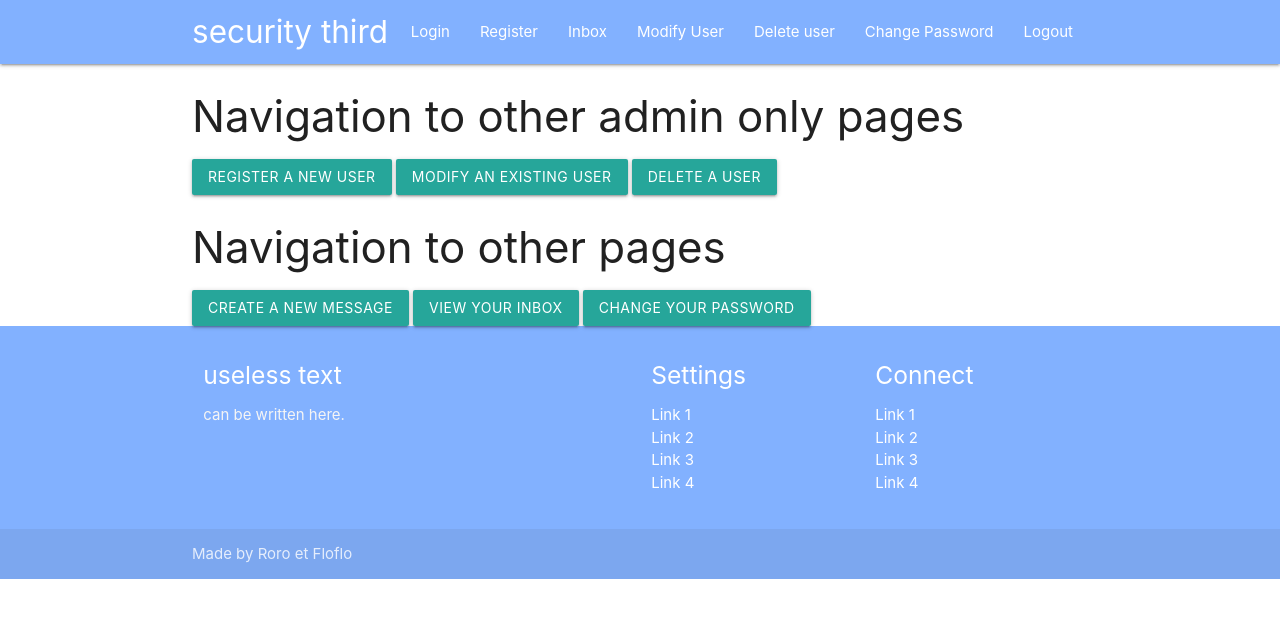
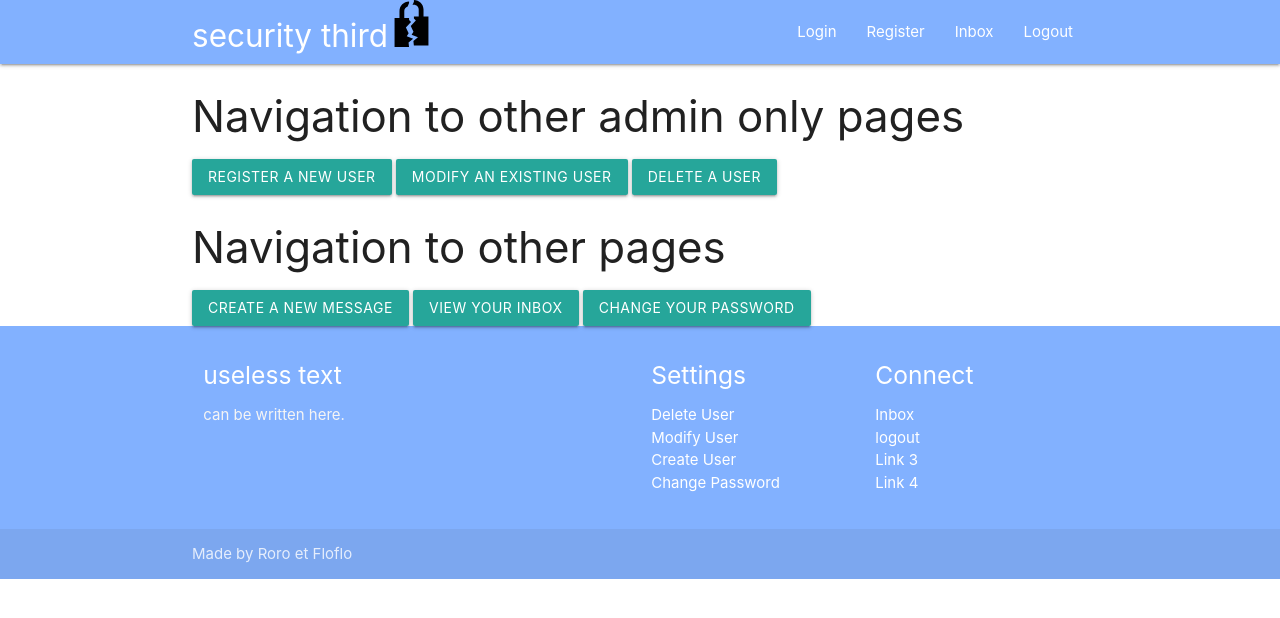
Before and after one commit to FlorianMulhauser/STI-Projet1, a PHP site: page /home.php in a window 1280 px wide. Shown: the top 618 px of the page. Run offline with PHP 8.4, Linux system fonts and the light colour scheme.

Commit message:
added logo :D

```diff
--- a/site/html/fragments/footer.php
+++ b/site/html/fragments/footer.php
@@ -10,17 +10,17 @@
             <div class="col l3 s12">
                 <h5 class="white-text">Settings</h5>
                 <ul>
-                    <li><a class="white-text" href="#!">Link 1</a></li>
-                    <li><a class="white-text" href="#!">Link 2</a></li>
-                    <li><a class="white-text" href="#!">Link 3</a></li>
-                    <li><a class="white-text" href="#!">Link 4</a></li>
+                    <li><a class="white-text" href="deleteUser.php">Delete User</a></li>
+                    <li><a class="white-text" href="modifyUser.php">Modify User</a></li>
+                    <li><a class="white-text" href="createUser.php">Create User</a></li>
+                    <li><a class="white-text" href="changePassword.php">Change Password</a></li>
                 </ul>
             </div>
             <div class="col l3 s12">
                 <h5 class="white-text">Connect</h5>
                 <ul>
-                    <li><a class="white-text" href="#!">Link 1</a></li>
-                    <li><a class="white-text" href="#!">Link 2</a></li>
+                    <li><a class="white-text" href="inbox.php">Inbox</a></li>
+                    <li><a class="white-text" href="logout.php">logout</a></li>
                     <li><a class="white-text" href="#!">Link 3</a></li>
                     <li><a class="white-text" href="#!">Link 4</a></li>
                 </ul>
--- a/site/html/fragments/header.php
+++ b/site/html/fragments/header.php
@@ -18,14 +18,12 @@
 </head>
 <body>
 <nav class="blue accent-1" role="navigation">
-    <div class="nav-wrapper container"><a id="logo-container" href="#" class="brand-logo">security third</a>
+
+    <div class="nav-wrapper container"><a id="logo-container" href="#" class="brand-logo">security third<img src="../broken_lock.svg" alt="dead logo"></a>
         <ul class="right hide-on-med-and-down">
             <li><a href="login.php">Login</a></li>
             <li><a href="register.php">Register</a></li>
             <li><a href="inbox.php">Inbox</a></li>
-            <li><a href="modifyUser.php">Modify User</a></li>
-            <li><a href="deleteUser.php">Delete user</a></li>
-            <li><a href="changePassword.php">Change Password</a></li>
             <li><a href="logout.php">Logout</a></li>
         </ul>
 
```
Also changed, not shown: site/html/broken_lock.svg (added).
